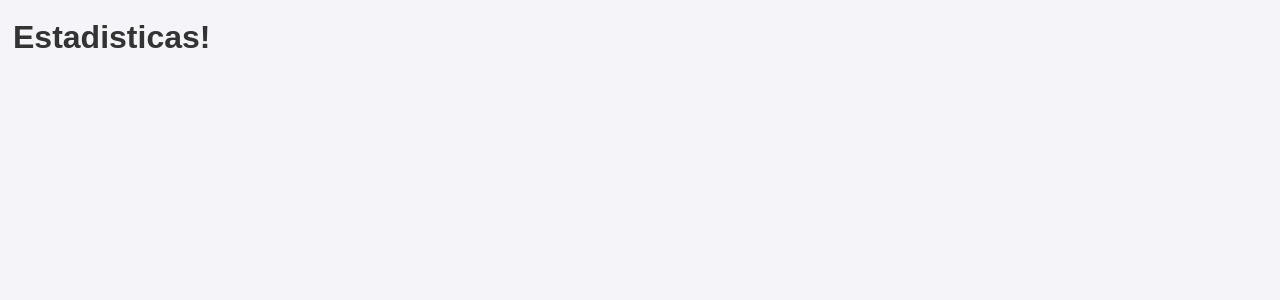
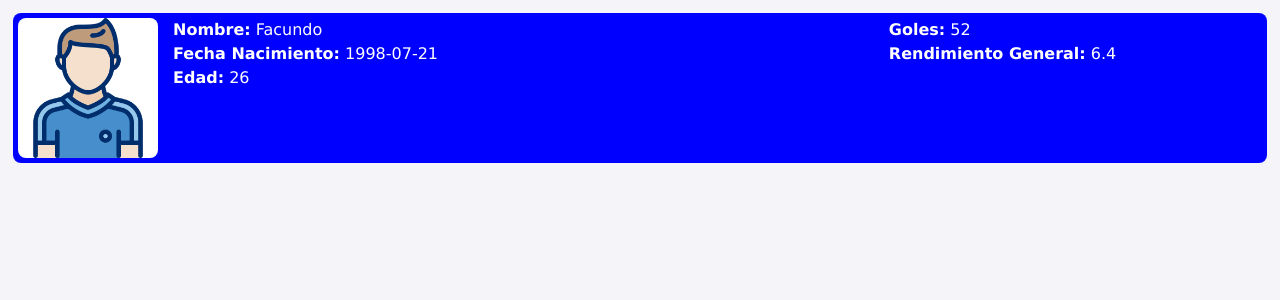
Before and after one commit to FacuZ7/FulboApp_React, a React (Vite) app: page /estadisticas in a window 1280 px wide. Shown: the top 300 px of the page. Built offline with nearby package versions, Linux system fonts and the light colour scheme.

Commit message:
Empiezo pantalla de estadisticas, mini toolbar con datos del jugador

```diff
--- /dev/null
+++ b/src/Utils/DateUtils.js
@@ -0,0 +1,14 @@
+export const getEdadActual = (fechaNac) => {
+    const hoy = new Date();
+    //validar fecha para que llegue en formato ISO.
+    const fechaNacimiento = new Date(fechaNac);
+
+    let edad = hoy.getFullYear() - fechaNacimiento.getFullYear();
+    const mes = hoy.getMonth() - fechaNacimiento.getMonth();
+
+    if (mes < 0 || (mes === 0 && hoy.getDate() < fechaNacimiento.getDate())) {
+        edad--; //si el cumpleaños aun no pasó, restamos 1.
+    }
+
+    return edad;
+}
--- /dev/null
+++ b/src/components/JugadorEstadisticas/JugadorEstadisticasToolbar.css
@@ -0,0 +1,69 @@
+.jugToolbar-wrapper {
+    display: flex;
+    flex-direction: row;
+    align-items: center;
+    justify-content: space-between;
+    width: 100%;
+    height: auto;
+    padding: 5px;
+    box-sizing: border-box;
+    background-color: blue;
+    color: white;
+    border-radius: 8px;
+    gap: 15px;
+    flex-wrap: wrap;
+    overflow: hidden;
+}
+
+.jugToolbar-img {
+    flex: 0 0 auto;
+    max-width: 140px;
+    max-height: 140px;
+    display: flex;
+    justify-content: center;
+    align-items: center;
+    box-sizing: border-box;
+    background-color: white;
+    border-radius: 8px;
+}
+
+.jugToolbar-img img {
+    width: 100%;
+    height: auto;
+    object-fit: cover;
+}
+
+.jugToolbar-jugData {
+    display: flex;
+    flex-direction: column;
+    flex-grow: 1;
+    align-self: flex-start;
+    min-width: 50%;
+}
+
+.jugToolbar-jugEstadisticas {
+    display: flex;
+    flex-direction: column;
+    align-self: flex-start;
+    min-width: 30%;
+}
+
+
+@media (max-width: 768px) {
+    .jugToolbar-wrapper {
+        flex-direction: column;
+        align-items: center;
+        gap: 10px;
+    }
+
+    .jugToolbar-img {
+        max-width: 100px;
+        max-height: 100px;
+    }
+
+    .jugToolbar-jugData,
+    .jugToolbar-jugEstadisticas {
+        width: 100%;
+        text-align: center;
+    }
+}
--- /dev/null
+++ b/src/components/JugadorEstadisticas/JugadorEstadisticasToolbar.jsx
@@ -0,0 +1,32 @@
+/* eslint-disable react/prop-types */
+import { getEdadActual } from "../../Utils/DateUtils";
+import './JugadorEstadisticasToolbar.css'
+import soccerPlayer from '../../assets/soccer-player.png'
+
+const JugadorEstadisticasToolbar = ({ nombreJugador = "Facundo", fechaNac="1998-07-21" }) => {
+    const Goles = 52;
+    const Rendimiento = 6.4;
+    /*
+        Datos del jugador llegan por props, la idea mas adelante es guardar datos de login en cookie, quizas ni las necesite recibir
+        Estadisticas del jugador se hace consulta a back
+    */
+    return(
+        <div className="jugToolbar-wrapper">
+            <div className="jugToolbar-img">
+                <img alt="Imagen Jugador" src={soccerPlayer}/>
+            </div>
+            <div className="jugToolbar-jugData">
+                <label><b>Nombre:</b> { nombreJugador }</label>
+                <label><b>Fecha Nacimiento:</b> { fechaNac }</label>
+                <label><b>Edad:</b> {getEdadActual(fechaNac)}</label>
+            </div>
+            <div className="jugToolbar-jugEstadisticas">
+                <label><b>Goles:</b> {Goles}</label>
+                <label><b>Rendimiento General:</b> {Rendimiento}</label>
+            </div>
+
+        </div>
+    )
+}
+
+export default JugadorEstadisticasToolbar;
--- a/src/index.css
+++ b/src/index.css
@@ -6,7 +6,7 @@
 }
 
 body {
-  font-family: Arial, sans-serif;
+  font-family: Verdana, Geneva, Tahoma, sans-serif;
   line-height: 1.5;
   background-color: #f4f4f9;
   color: #333;
--- a/src/pages/Estadisticas/Estadisticas.jsx
+++ b/src/pages/Estadisticas/Estadisticas.jsx
@@ -1,7 +1,11 @@
+import JugadorEstadisticasToolbar from '../../components/JugadorEstadisticas/JugadorEstadisticasToolbar.jsx'
+
 const Estadisticas = () => {
 
     return (
-        <h1>Estadisticas!</h1>
+        <>
+            <JugadorEstadisticasToolbar/>
+        </>
     );
 
 };
--- a/vite.config.js
+++ b/vite.config.js
@@ -4,8 +4,8 @@ import react from '@vitejs/plugin-react'
 // https://vite.dev/config/
 export default defineConfig({
   plugins: [react()],
-  // server: {
-  //   host: '0.0.0.0', // Permite conexiones externas
-  //   port: 5173,      // El puerto que estás usando
-  // },
+  server: {
+  host: '0.0.0.0', // Permite conexiones externas
+  port: 5173,      // El puerto que estás usando
+  },
 })
```
Also changed, not shown: src/assets/soccer-player.png (added).
